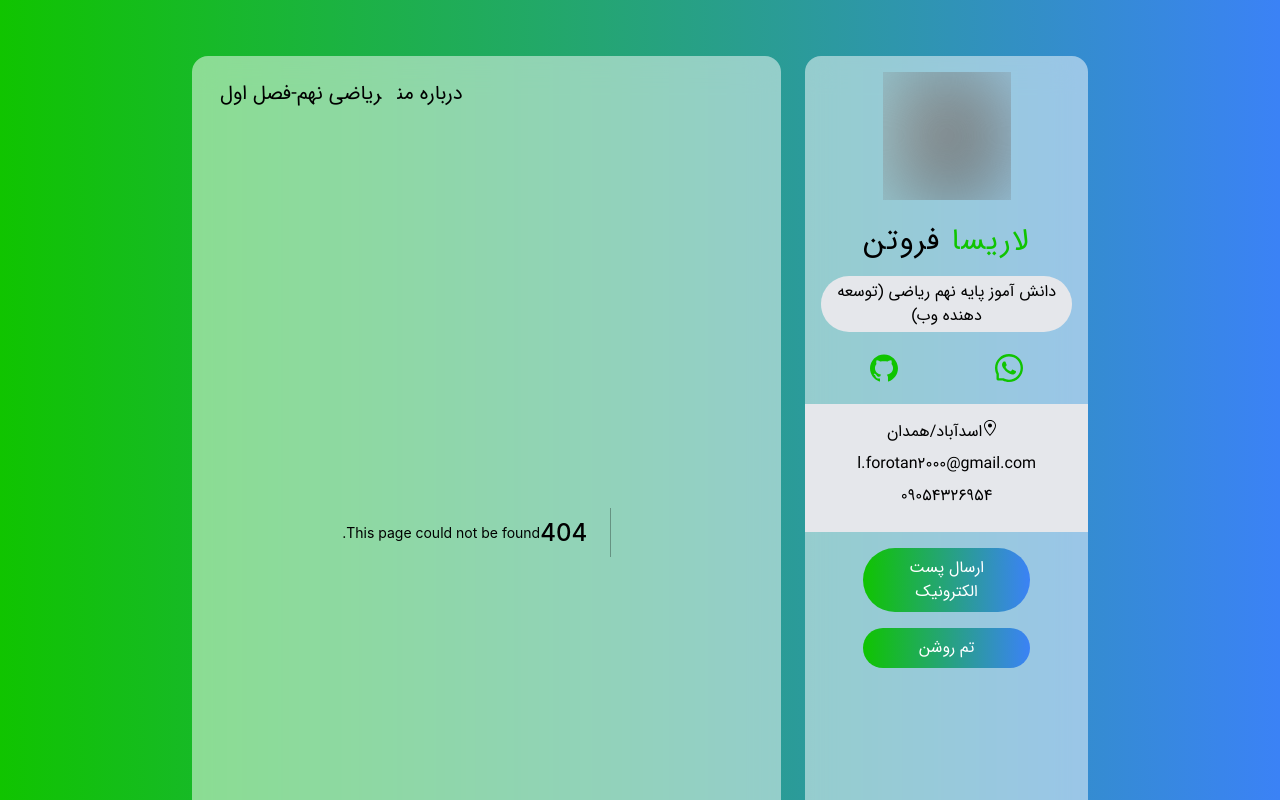
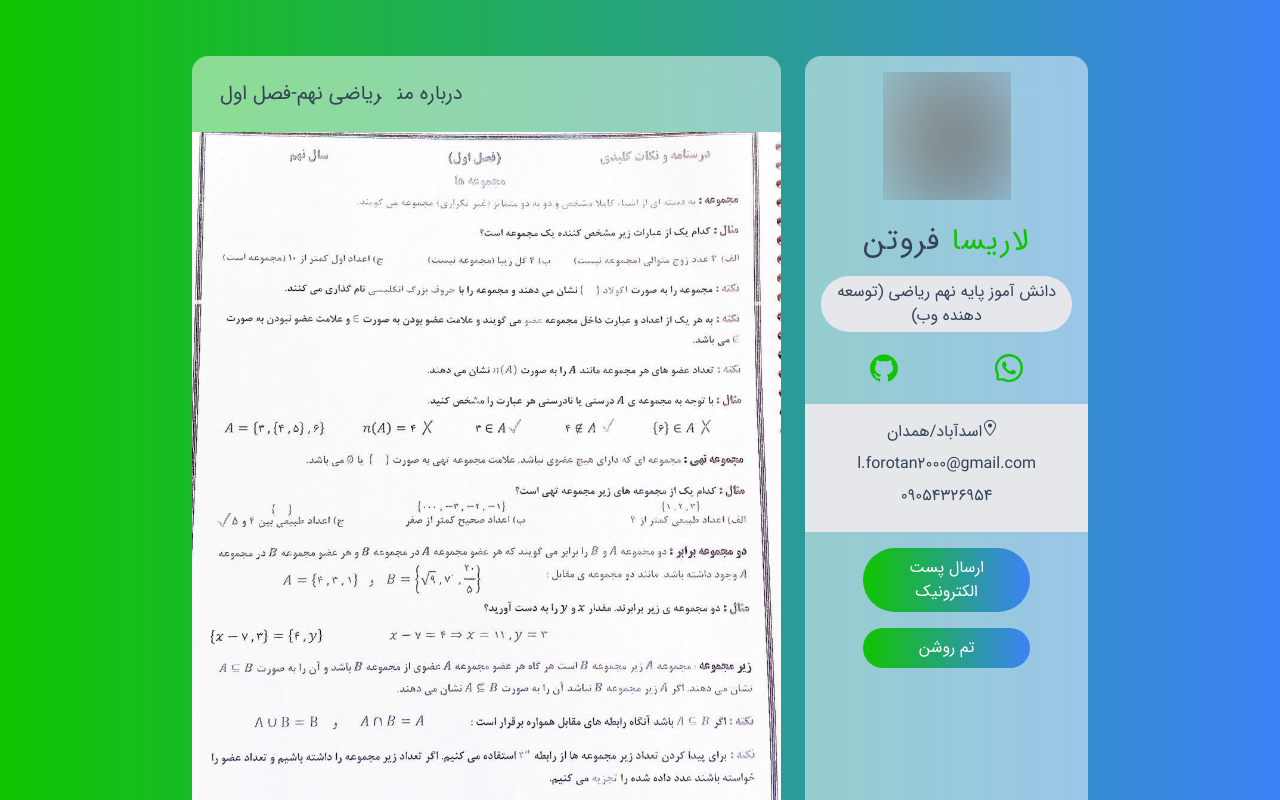
Before and after one commit to larisaforotan/Game-math, a Next.js app: page /jozveh in a window 1280 px wide. Before the commit this address had no page. Shown: the top 800 px of the page. Built offline with nearby package versions, Linux system fonts and the light colour scheme.

Commit message:
Create jozveh.tsx

```diff
--- /dev/null
+++ b/pages/jozveh.tsx
@@ -0,0 +1,26 @@
+import {
+	NextPage,
+  } from "next";
+
+
+
+
+  const Jozveh: NextPage = () => {
+
+
+
+
+
+
+	return (
+	<div className="flex flex-col gap-8">
+		<img src="images/1.jpg" className="w-full h-full" />
+		<img src="images/2.jpg" className="w-full h-full" />
+		<img src="images/3.jpg" className="w-full h-full" />
+	</div>
+	);
+  };
+
+
+
+  export default Jozveh;
```
